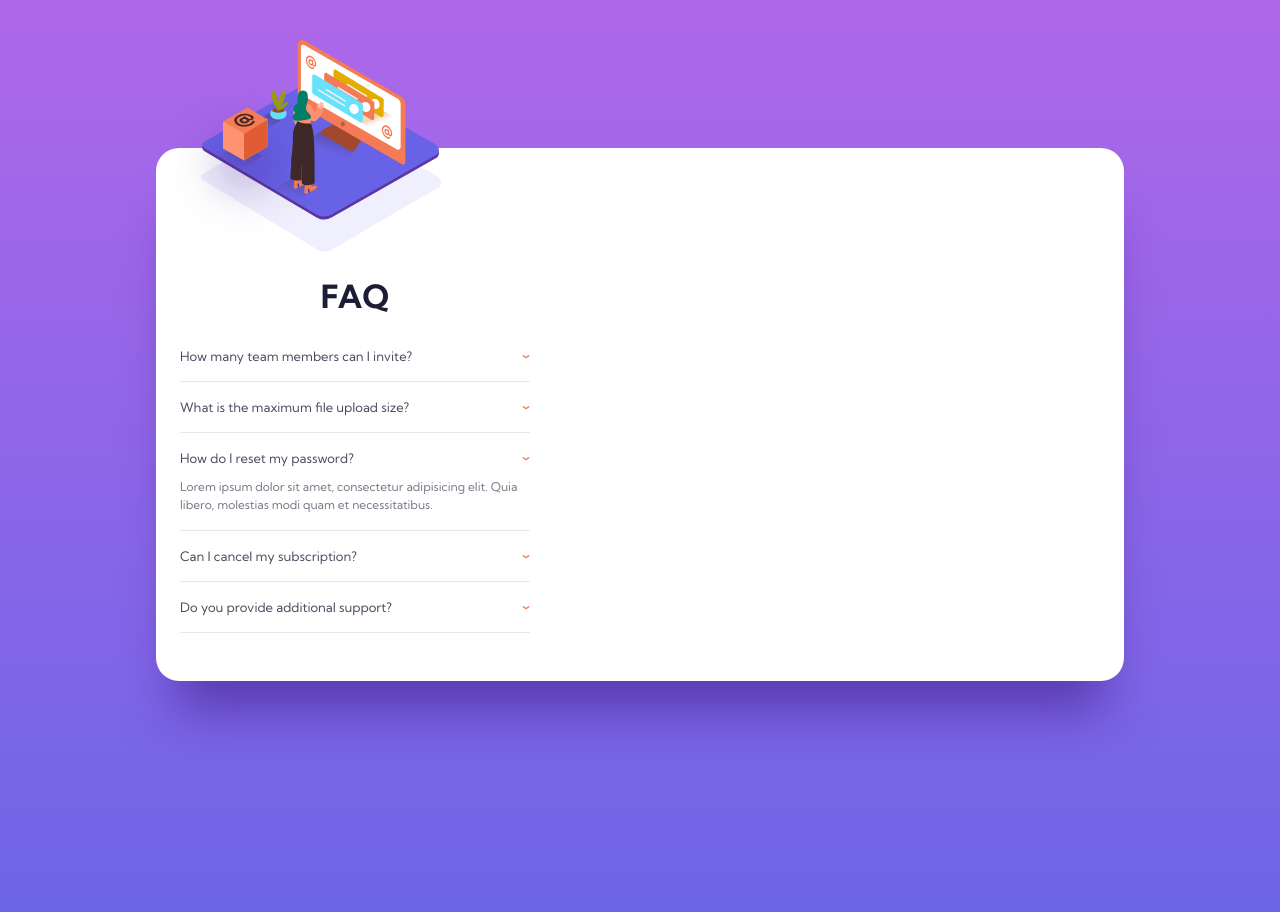
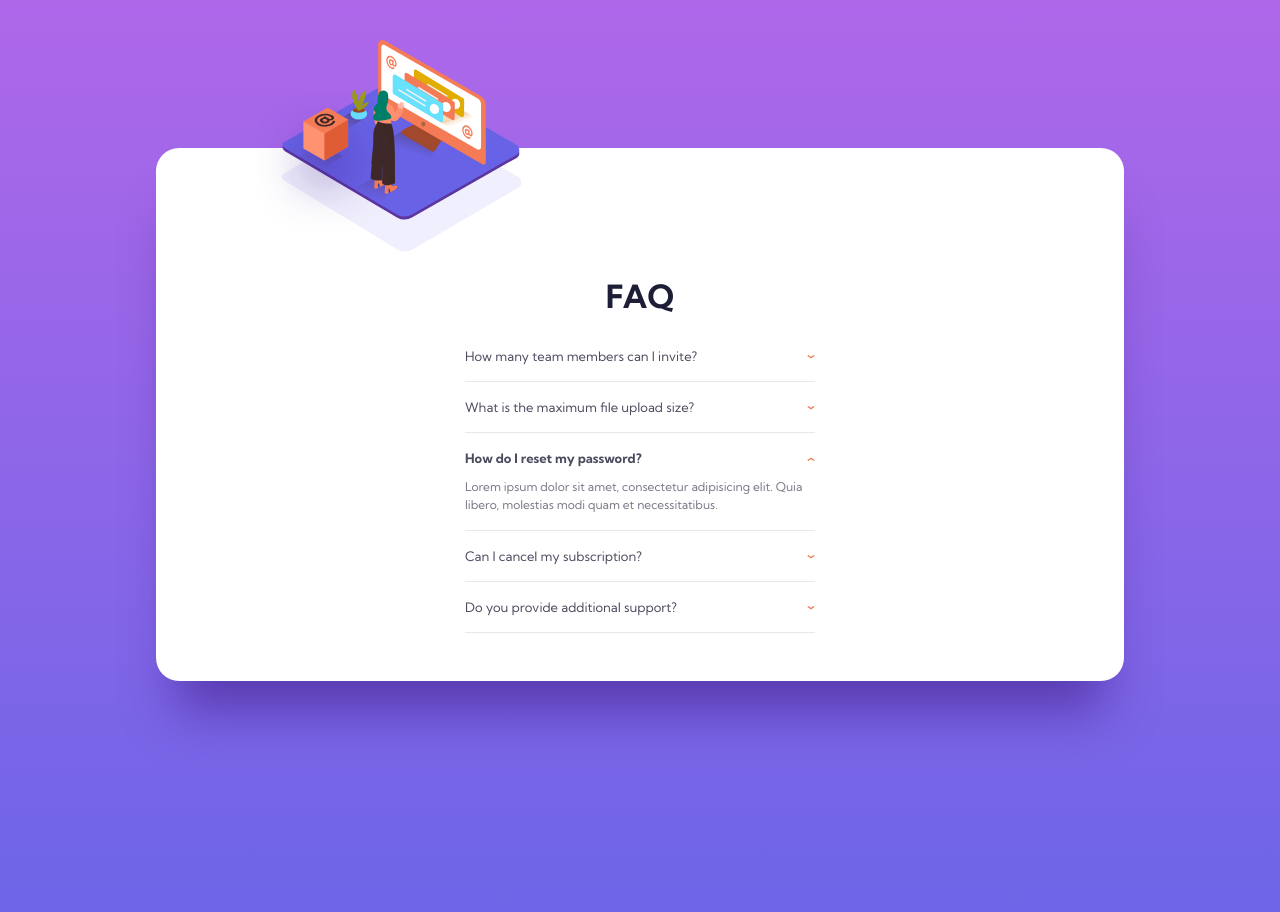
Before and after one commit to maria-luiza-rodrigues-ti/faq-accordion-card-main, a plain HTML site: page index.html in a window 1280 px wide. Both pictures are taken after a click on the item "How do I reset my password?". Drawn offline with Linux system fonts and the light colour scheme.

Commit message:
feat: finishing icon animation

```diff
--- a/css/components/accordion.css
+++ b/css/components/accordion.css
@@ -1,10 +1,20 @@
 .active {
   display: block !important;
+  animation: show 0.5s forwards;
+}
+
+.title-active {
+  font-weight: var(--bold) !important;
+}
+
+.icon-active {
+  animation: rotateUp 0.5s forwards;
 }
 
 .accordion_container {
   max-width: 350px;
   width: 100%;
+  margin: 0 auto;
 }
 
 .accordion_title {
@@ -46,7 +56,27 @@
   display: none;
 }
 
-@media screen and (min-width: 1440px) {
+@keyframes show {
+  from {
+    opacity: 0;
+    transform: translate3d(0, 0, -30px);
+  }
+  to {
+    opacity: 1;
+    transform: translate3d(0px, 0, 0);
+  }
+}
+
+@keyframes rotateUp {
+  from {
+    transform: rotate(0);
+  }
+  to {
+    transform: rotate(180deg);
+  }
+}
+
+@media screen and (min-width: 1366px) {
   .accordion-list_title {
     font-size: 14px;
   }
@@ -54,4 +84,8 @@
   .accordion_title {
     text-align: start;
   }
+
+  .accordion_container {
+    margin: 0;
+  }
 }
--- a/css/components/card.css
+++ b/css/components/card.css
@@ -9,7 +9,7 @@
   margin: 0 auto;
 }
 
-@media (min-width: 1440px) {
+@media (min-width: 1366px) {
   .card {
     display: flex;
     flex-direction: row;
--- a/css/components/image.css
+++ b/css/components/image.css
@@ -12,7 +12,19 @@
   display: block;
 }
 
-@media (min-width: 1440px) {
+@media (min-width: 425px) {
+  .image_mobile {
+    transform: translateX(10%);
+  }
+}
+
+@media (min-width: 768px) {
+  .image_mobile {
+    transform: translateX(30%);
+  }
+}
+
+@media (min-width: 1366px) {
   .image_container {
     position: absolute;
     top: 0;
--- a/css/styles.css
+++ b/css/styles.css
@@ -18,7 +18,7 @@ main {
   padding: 148px 24px 85px;
 }
 
-@media screen and (min-width: 1440px) {
+@media screen and (min-width: 1366px) {
   main {
     padding: 130px 240px;
     box-sizing: border-box;
--- a/index.html
+++ b/index.html
@@ -41,8 +41,7 @@
           </li>
           <li class="accordion-list_item">
             <div class="accordion-list_title-container">
-              <h2 class="accordion-list_title">How do I reset my password?</h2><img src="" alt=""
-                class="accordion-list_icon">
+              <h2 class="accordion-list_title">How do I reset my password?</h2>
               <img src="./assets/images/icon-arrow-down.svg" alt="Ícone Seta" class="accordion-list_icon" />
             </div>
 
@@ -60,8 +59,7 @@
           </li>
           <li class="accordion-list_item">
             <div class="accordion-list_title-container">
-              <h2 class="accordion-list_title">Do you provide additional support?</h2> <img src="" alt=""
-                class="accordion-list_icon" />
+              <h2 class="accordion-list_title">Do you provide additional support?</h2>
               <img src="./assets/images/icon-arrow-down.svg" alt="Ícone Seta" class="accordion-list_icon" />
             </div>
 
--- a/js/script.js
+++ b/js/script.js
@@ -1,11 +1,24 @@
 const tabMenu = document.querySelectorAll(".accordion-list_item");
 const tabContent = document.querySelectorAll(".accordion-list_content");
+const tabTitle = document.querySelectorAll(".accordion-list_title");
+const tabIcon = document.querySelectorAll(".accordion-list_icon");
 
 function activeTab(index) {
   tabContent.forEach((content) => {
     content.classList.remove("active");
   });
+
+  tabTitle.forEach((content) => {
+    content.classList.remove("title-active");
+  });
+
+  tabIcon.forEach((content) => {
+    content.classList.remove("icon-active");
+  });
+
   tabContent[index].classList.add("active");
+  tabTitle[index].classList.add("title-active");
+  tabIcon[index].classList.add("icon-active");
 }
 
 tabMenu.forEach((itemMenu, index) => {
```
